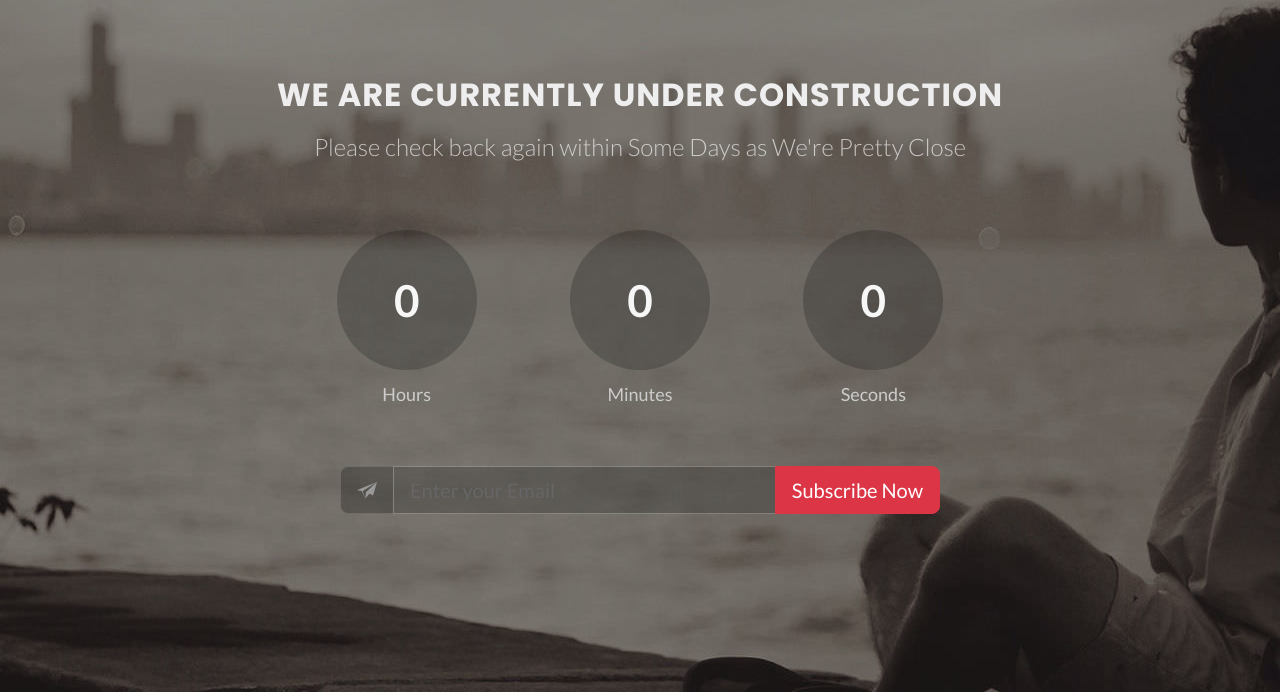
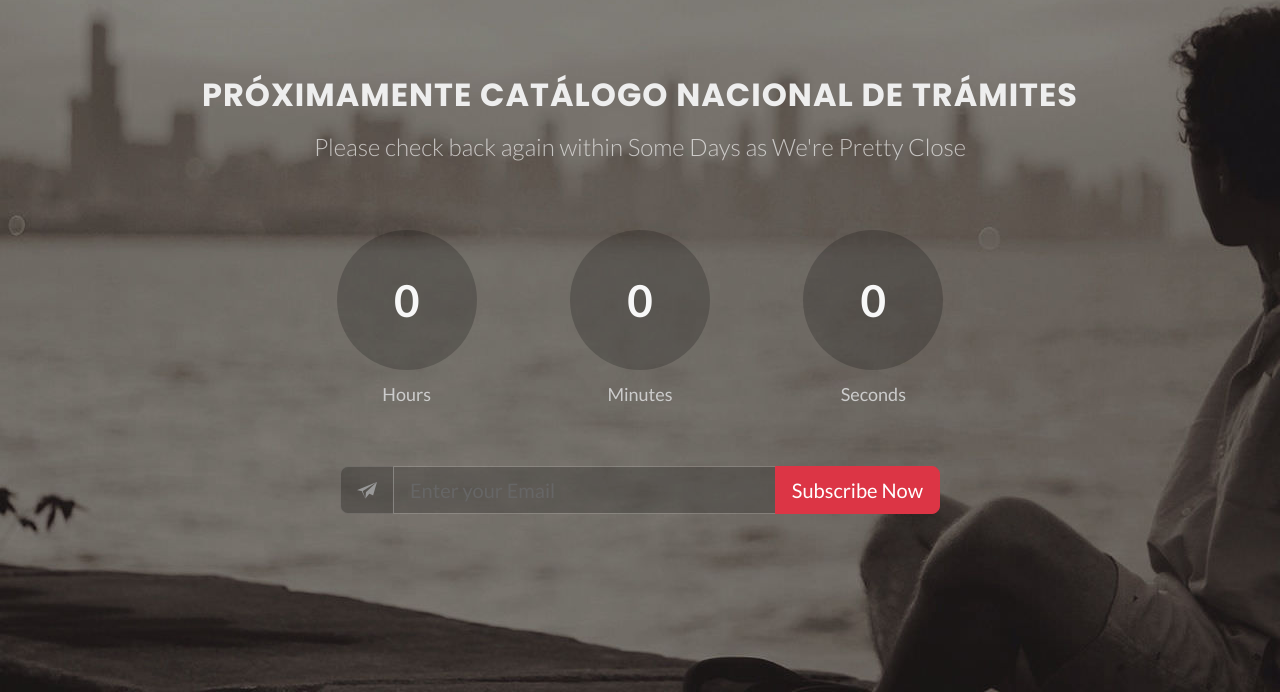
Before and after one commit to RedCiudadana/Proximamente-Catalogo-Tramites2, a plain HTML site: page index.html in a window 1280 px wide. Shown: the part 108-800 px from the top of the page. Drawn offline with Linux system fonts and the light colour scheme.

Commit message:
Update and rename coming-soon-2.html to index.html

```diff
--- a/coming-soon-2.html
+++ b/index.html
@@ -20,7 +20,7 @@
 
 	<!-- Document Title
 	============================================= -->
-	<title>Coming Soon | Canvas</title>
+	<title>Próximamente Catálogo de Trámites| Red Ciudadana </title>
 
 </head>
 
@@ -65,7 +65,7 @@
 				<div class="vertical-middle">
 					<div class="container py-5">
 						<div class="heading-block text-center border-bottom-0">
-							<h1>We are currently Under Construction</h1>
+							<h1>Próximamente Catálogo Nacional de Trámites</h1>
 							<span>Please check back again within Some Days as We're Pretty Close</span>
 						</div>
 
```
